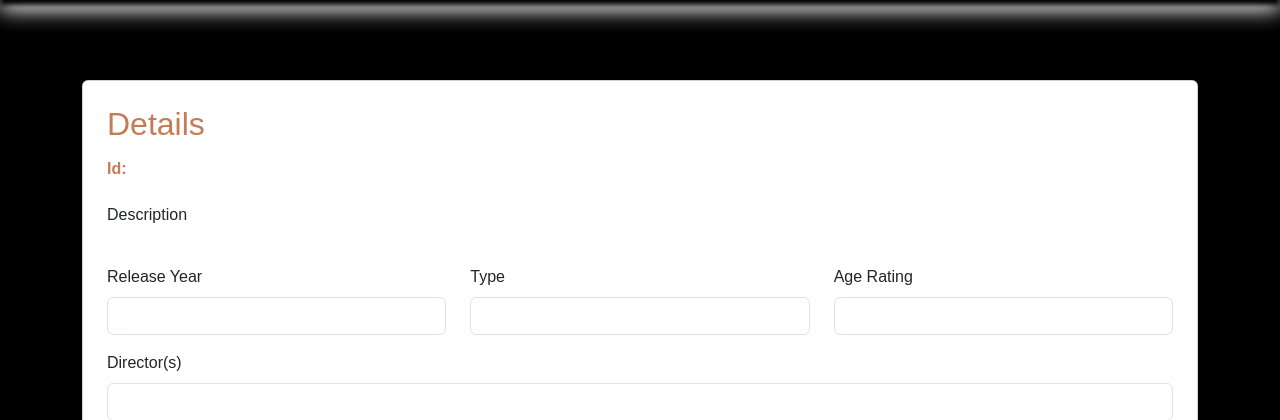
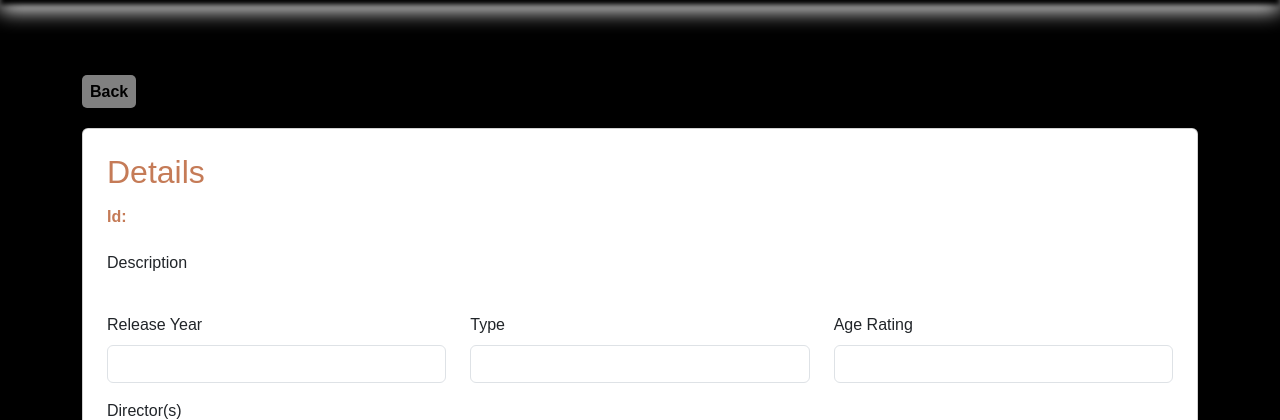
Before and after one commit to jimmyjawnz/MovieWebAppPythonFinalProject, a Django app: template movie_project/movie_app/templates/details.html in a window 1280 px wide. Shown: the part 200-620 px from the top of the page. Run offline with Django 5.2, Linux system fonts and the light colour scheme; the template is opened without the code that fills it, so the values that code supplies are empty.

Commit message:
Added Back button to details page

```diff
--- a/movie_project/movie_app/templates/details.html
+++ b/movie_project/movie_app/templates/details.html
@@ -3,6 +3,10 @@
 {% block title %}{{ record.title }} Details{% endblock %}
 
 {% block content %}
+<a href="/" class="button p-2" style="background-color: grey; text-decoration: none; color: black; font-weight: 600;
+    border-radius: 5px;">Back</a>
+    <br />
+    <br />
 <div id="media-details" class="card p-4 shadow-sm">
     <h2 class="mb-3">{{ record.title }} Details</h2>
 
--- a/movie_project/movie_app/templates/graphs.html
+++ b/movie_project/movie_app/templates/graphs.html
@@ -5,7 +5,7 @@
 
 {% block content %}
 
-<a href="{% url 'home' %}" class="button p-2" style="background-color: grey; text-decoration: none; color: black; font-weight: 600;
+<a href="/" class="button p-2" style="background-color: grey; text-decoration: none; color: black; font-weight: 600;
     border-radius: 5px;">Back</a>
 
 <h1 class="p-3">Analytics</h1>
```
